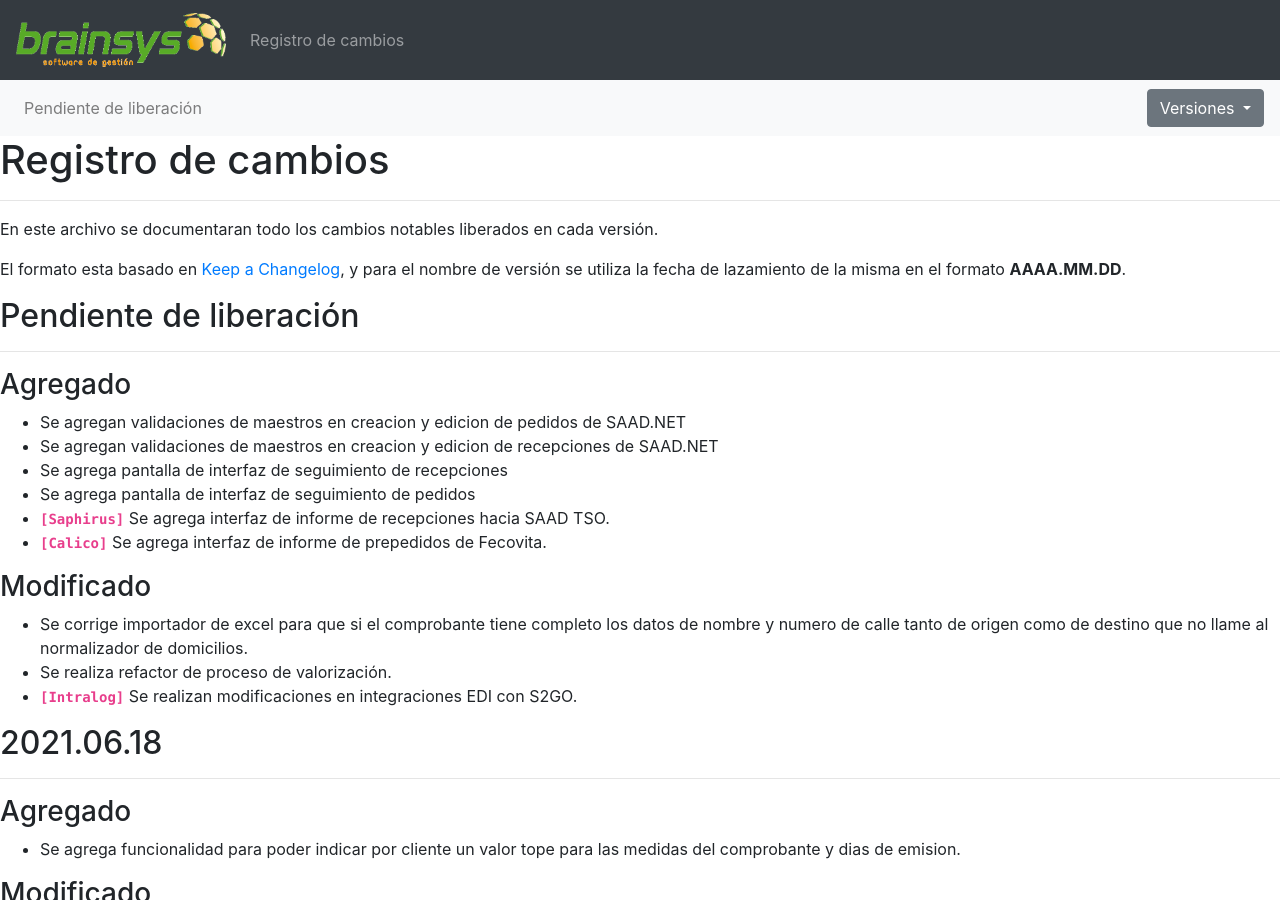
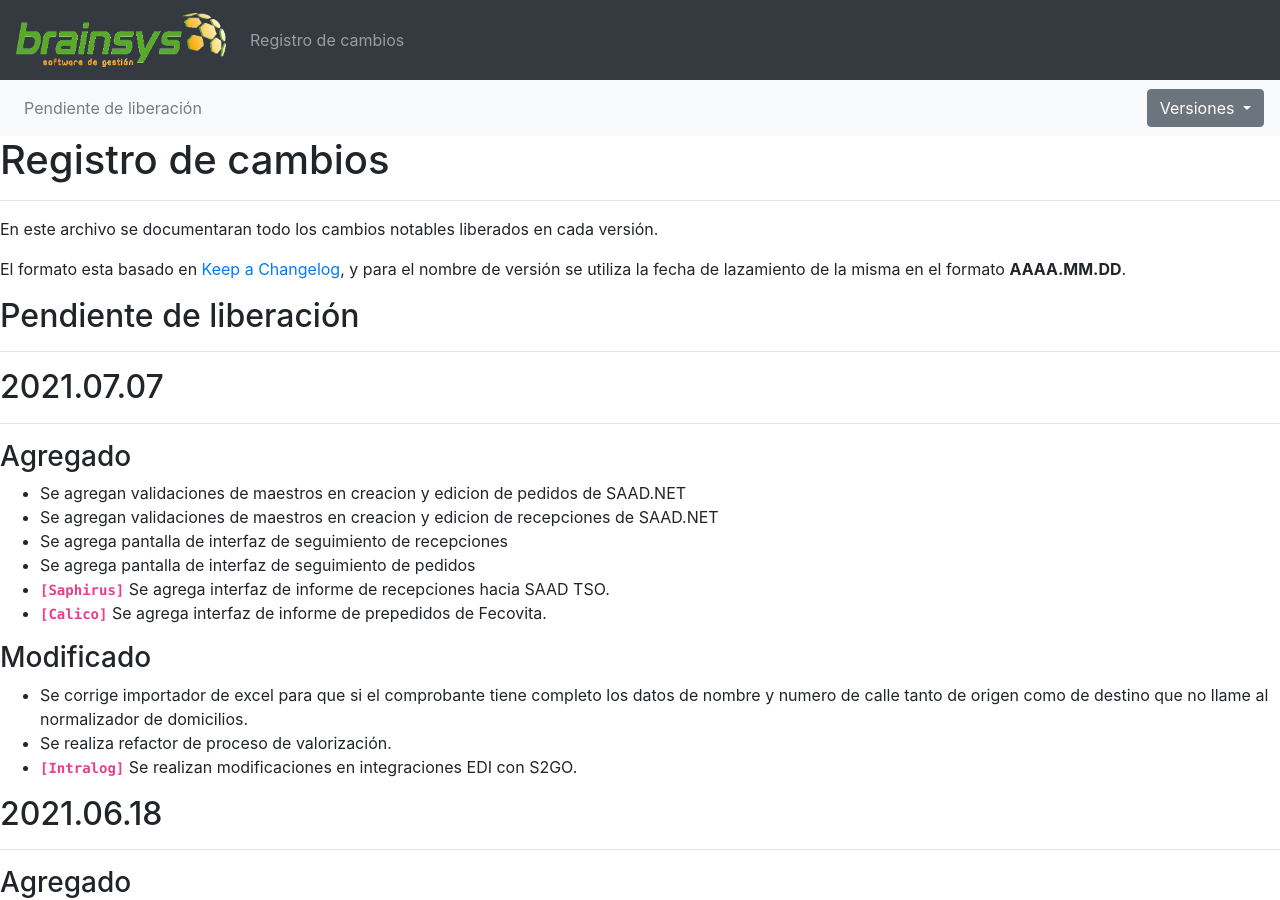
Before and after one commit to brainsys-arsaad/versionado, a Jekyll site: the page built from registro-cambios.markdown, in a window 1280 px wide and 900 px high. Built offline with Jekyll 4.4.1, drawn with Linux system fonts in a browser that asks for light colours.

Commit message:
Update registro-cambios.markdown

```diff
--- a/registro-cambios.markdown
+++ b/registro-cambios.markdown
@@ -40,6 +40,9 @@ En este archivo se documentaran todo los cambios notables liberados en cada vers
 El formato esta basado en [Keep a Changelog](https://keepachangelog.com/es-ES/1.0.0/), y para el nombre de versión se utiliza la fecha de lazamiento de la misma en el formato **AAAA.MM.DD**.
 
 ## Pendiente de liberación
+---
+
+## 2021.07.07
 ---
 ### Agregado
 - Se agregan validaciones de maestros en creacion y edicion de pedidos de SAAD.NET
```
